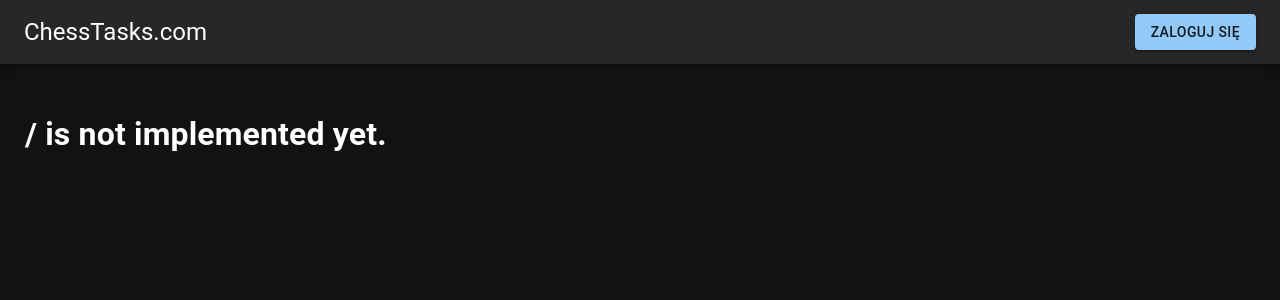
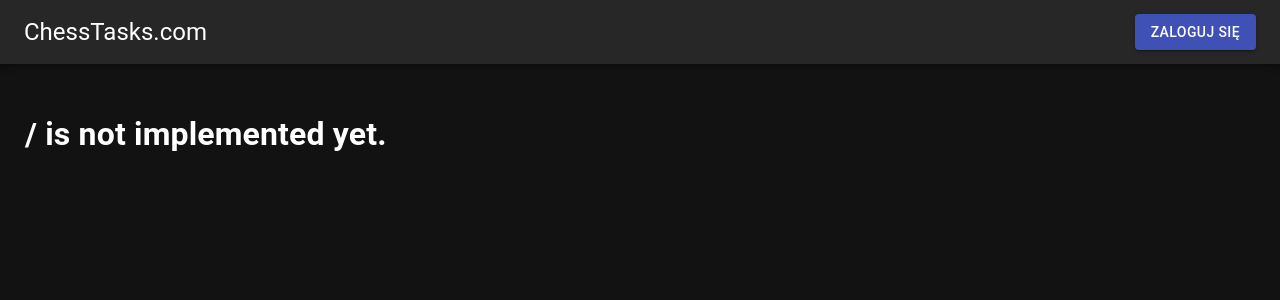
Before and after one commit to kacperfaber/chesstasks-app, a React app: page / in a window 1280 px wide. Shown: the top 300 px of the page. Built offline with nearby package versions, Linux system fonts and the light colour scheme; no server answers; the HTML template or start-up script is replaced by a standard one.

Commit message:
Changed appTheme.tsx a little [new palette]

```diff
--- a/src/ui/themes/appTheme.tsx
+++ b/src/ui/themes/appTheme.tsx
@@ -3,24 +3,23 @@ import React, {ReactNode} from "react";
 
 export const AppTheme = createTheme(
     {
-        palette: {mode: "dark"},
+        palette: {
+            mode: 'dark',
+            primary: {
+                main: '#3f51b5',
+            },
+            secondary: {
+                main: 'rgba(0,62,245,0.65)',
+            },
+            background: {
+                default: '#121212',
+            },
+        },
         components: {
             MuiSvgIcon: {
                 styleOverrides: {
                     root: {
                         fontSize: '2rem'
-                    }
-                }
-            },
-            MuiDrawer: {
-                defaultProps: {
-                    PaperProps: {
-                        sx: {
-                            width: '50%',
-                            '@media (min-width: 600px)': {
-                                width: '30%'
-                            }
-                        }
                     }
                 }
             }
```
